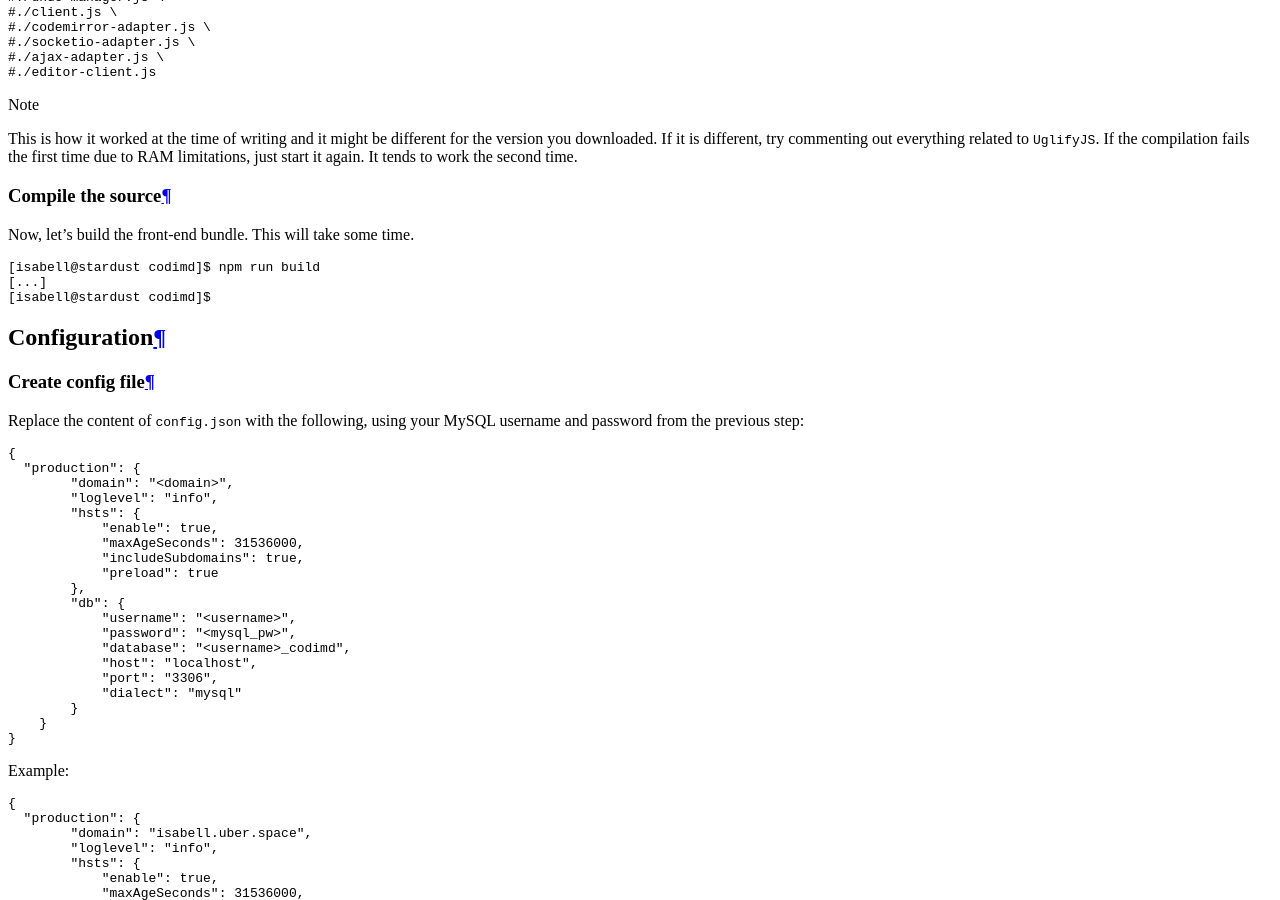
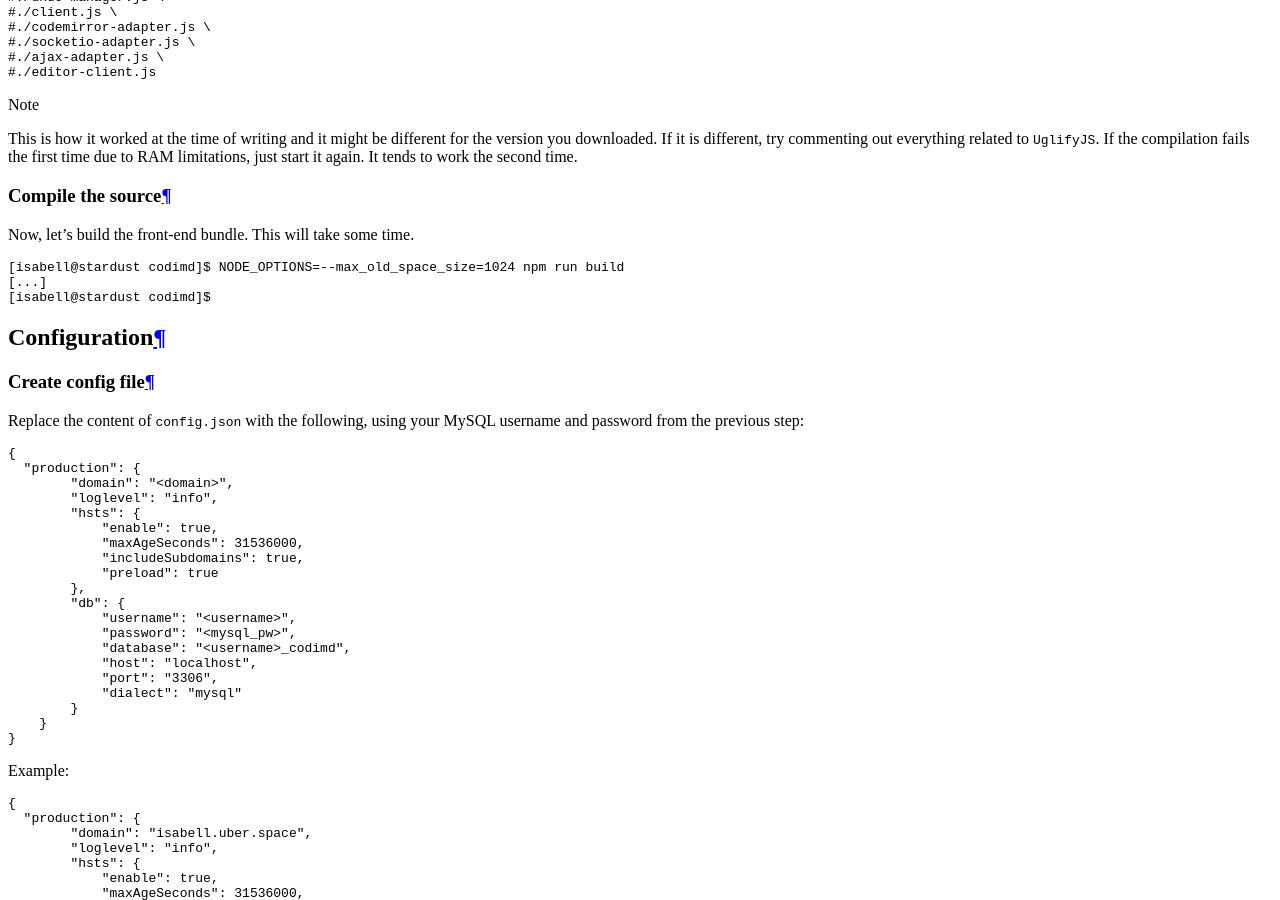
Before and after one commit to Uberspace/lab, a Sphinx documentation site: the page built from source/guide_codimd.rst, in a window 1280 px wide and 900 px high, scrolled down 5403 px. Built offline with Sphinx 7.4.7 and the Read the Docs theme 2.0.0, drawn with Linux system fonts in a browser that asks for light colours.

Commit message:
Update guide_codimd.rst
without `NODE_OPTIONS=--max_old_space_size=1024`npm run build is killed by OOM

```diff
--- a/source/guide_codimd.rst
+++ b/source/guide_codimd.rst
@@ -209,7 +209,7 @@ Now, let's build the front-end bundle. This will take some time.
 
 .. code-block:: console
 
-  [isabell@stardust codimd]$ npm run build
+  [isabell@stardust codimd]$ NODE_OPTIONS=--max_old_space_size=1024 npm run build
   [...]
   [isabell@stardust codimd]$
 
```
